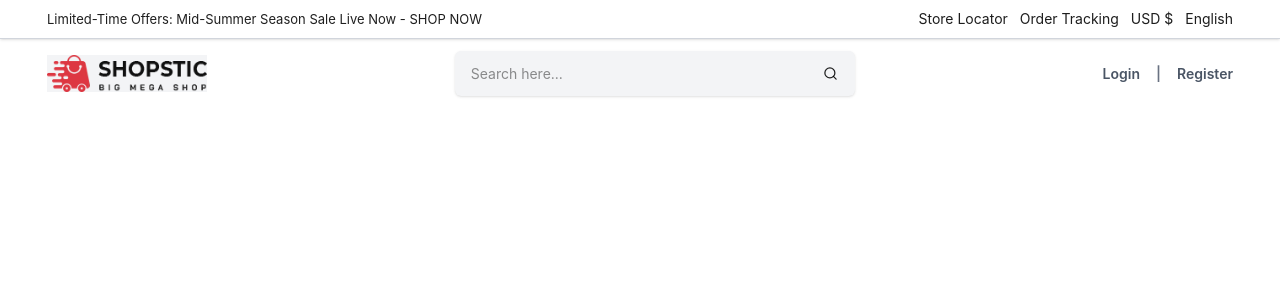
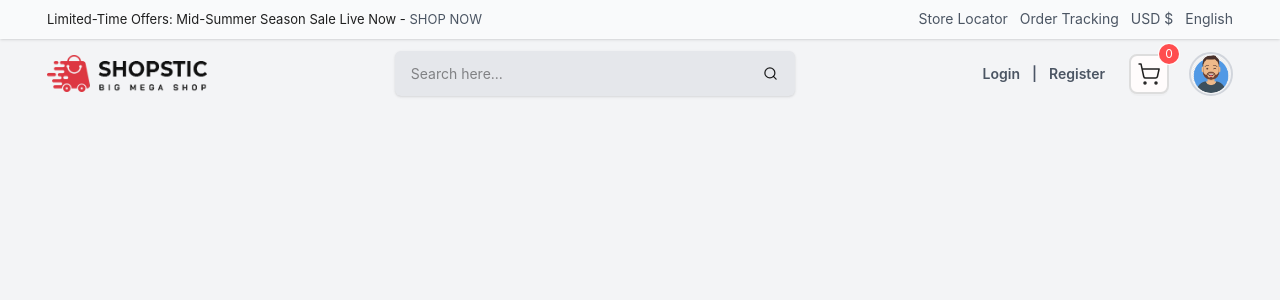
Before and after one commit to Md-Shajib/gogo-shop, a Next.js app: page / in a window 1280 px wide. Shown: the top 300 px of the page. Built offline with nearby package versions, Linux system fonts and the light colour scheme; what @ant-design/nextjs-registry would draw is missing.

Commit message:
Search Header

```diff
--- a/src/app/layout.tsx
+++ b/src/app/layout.tsx
@@ -13,7 +13,7 @@ export default function RootLayout({
 }) {
   return (
     <html lang="en">
-      <body>
+      <body style={{backgroundColor: MyTheme.token?.colorBgBase}}>
         <ReduxProvider>
           <ConfigProvider theme={MyTheme}>
             <AntdRegistry>
--- a/src/app/theme.ts
+++ b/src/app/theme.ts
@@ -1,52 +1,45 @@
-import { theme, ThemeConfig } from "antd";
-
-const COLORS = {
-  primary: "#1d1d1dff",
-  primaryHover: "#ea2725",
-  primaryActive: "#ff0400ff",
-  borderColor: "#e9e9e9ff",
-  bgContainer: "#fffcfcff",
-};
+import { ThemeConfig } from "antd";
 
 const data = {
-  borderRadius: 6,
-  colorPrimary: '#1677ff',
+  bodyBg: "#f3f4f6",
+  bgContainer: "#fffcfcff",
+  primary: "#f81818ff",
+  primaryHover: "#ea2725",
+  linkPrimary: "#4B5563",
   Button: {
     colorPrimary: "#ea2725",
-    buttonText: "#000000ff",
+    buttonText: "#ffffffff",
+    borderColor: "#ddddddff",
+  },
+  Input: {
+    borderColor: "#ddddddff",
   },
 };
 
 export const MyTheme: ThemeConfig = {
   token: {
     // Seed Token
-    colorPrimary: COLORS.primary,
-    colorPrimaryHover: COLORS.primaryHover,
-    colorPrimaryActive: COLORS.primaryActive,
-    colorBorder: COLORS.borderColor,
-    colorLink: COLORS.primary,
-    colorLinkHover: COLORS.primaryHover,
-    colorLinkActive: COLORS.primaryActive,
-    colorBgContainer: COLORS.bgContainer,
+    colorBgBase: data.bodyBg,
+    colorPrimary: data.primary,
+    colorPrimaryHover: data.primaryHover,
+    colorBorder: data.Button?.borderColor,
+    colorLink: data.linkPrimary,
+    colorLinkHover: data.primaryHover,
+    colorBgContainer: data.bgContainer,
   },
-
 
   components: {
     Button: {
-        colorPrimary: data.Button?.colorPrimary,
-        colorTextLightSolid: data.Button?.buttonText,
+      colorPrimary: data.Button?.colorPrimary,
+      colorTextLightSolid: data.Button?.buttonText,
     },
     Input: {
-      colorBorder: COLORS.borderColor,
+      colorBorder: data.Input?.borderColor,
       activeShadow: "none",
     },
     Card: {
       borderRadius: 0,
       bodyPadding: 14,
     },
-    Upload: {
-      colorBorder: COLORS.borderColor,
-    },
-
   },
 };
--- a/src/components/Header/SearchHeader.tsx
+++ b/src/components/Header/SearchHeader.tsx
@@ -1,10 +1,12 @@
+import Link from "next/link";
 import Image from "next/image";
-import Link from "next/link";
 import SearchOp from "../common/SearchOp";
+import { ShoppingCart } from "lucide-react";
+import { Avatar, Badge, Button } from "antd";
 
 export default function SearchHeader() {
   return (
-    <header className="my-3">
+    <header className="my-3 w-full h-[90px]">
       <div className="container flex items-center justify-between">
         <div className="logo">
           <Link href={"/"}>
@@ -20,22 +22,32 @@ export default function SearchHeader() {
         <div>
           <SearchOp />
         </div>
-        <div className="flex items-center justify-end gap-5">
-          <div className="flex items-center gap-4">
-            <Link
-              href={"/login"}
-              className="text-[14px] font-[600] !text-gray-600"
-            >
+        <div className="flex items-center justify-end gap-5 ">
+          <div className="flex items-center gap-3">
+            <Link href={"/login"} className="text-[14px] font-[600]">
               Login
             </Link>
-            <span className="text-[14px] font-[600] text-gray-500">|</span>
-            <Link
-              href={"/register"}
-              className="text-[14px] font-[600] !text-gray-600"
-            >
+            <span className="text-[14px] font-[600] text-gray-600">|</span>
+            <Link href={"/register"} className="text-[14px] font-[600]">
               Register
             </Link>
 
+            <div className="ml-3">
+              <Badge count={0} showZero>
+                <Button
+                  size="large"
+                  className="h-[45px] w-[45px] !border-2"
+                  icon={<ShoppingCart strokeWidth={1.5} />}
+                />
+              </Badge>
+            </div>
+            <div className="border-2 border-gray-300 rounded-full ml-2">
+              <Avatar
+                shape="circle"
+                size="large"
+                src="/images/user-avatar-01.png"
+              />
+            </div>
           </div>
         </div>
       </div>
--- a/src/components/Header/TopHeader.tsx
+++ b/src/components/Header/TopHeader.tsx
@@ -3,7 +3,7 @@ import Link from "next/link";
 
 export default function TopHeader() {
   return (
-    <header className="py-2 border-b border-gray-300 shadow-sm">
+    <header className="py-2 border-b border-gray-50/10 shadow bg-gray-50">
       <div className="container flex items-center justify-between">
         <p className="text-[13px]">
           Limited-Time Offers: Mid-Summer Season Sale Live Now -{" "}
--- a/src/components/common/SearchOp.tsx
+++ b/src/components/common/SearchOp.tsx
@@ -4,7 +4,7 @@ import { Search } from "lucide-react";
 
 export default function SearchOp() {
   return (
-    <div className="search w-[400px] bg-gray-100 rounded-md flex items-center shadow-sm px-2">
+    <div className="search w-[400px] bg-gray-200 rounded-md flex items-center shadow-sm px-2">
       <input
         type="text"
         placeholder="Search here..."
```
Also changed, not shown: public/images/user-avatar-01.png (added).
